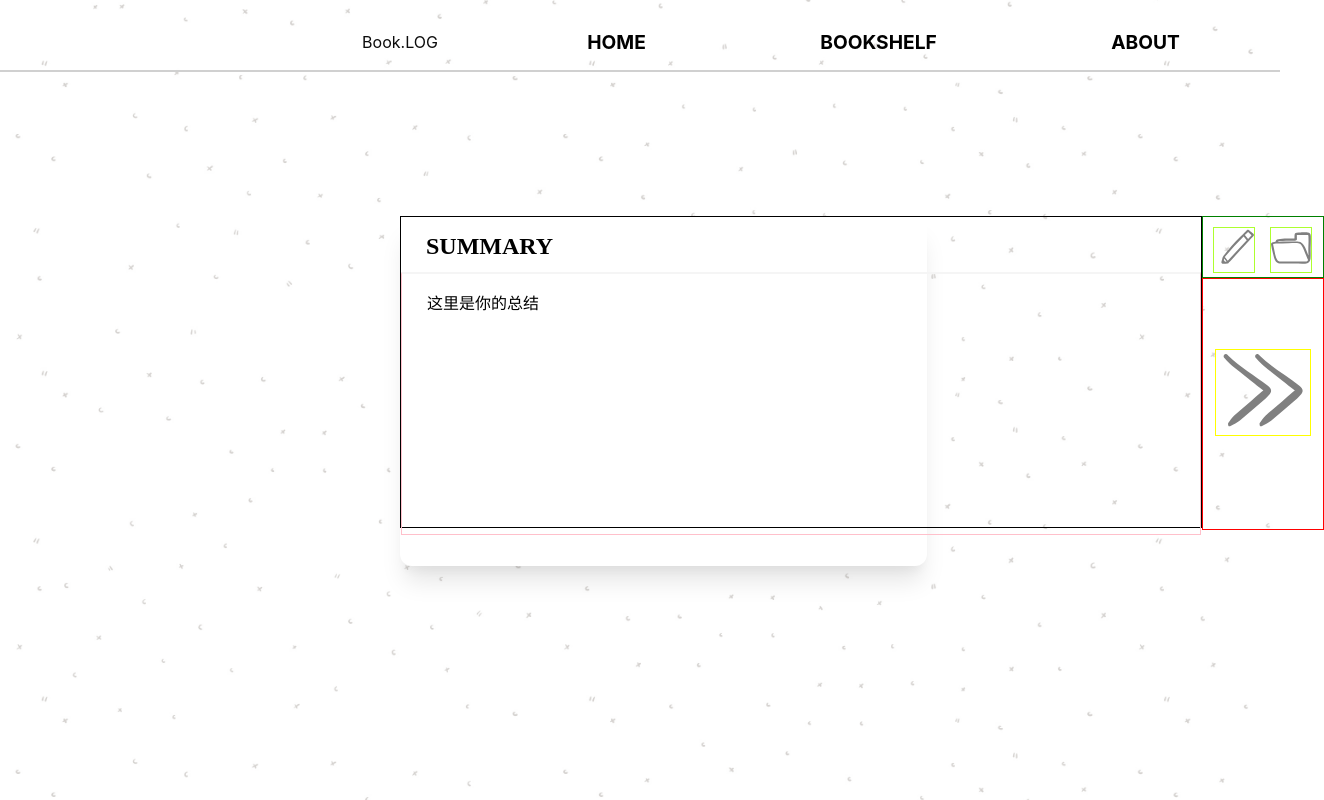
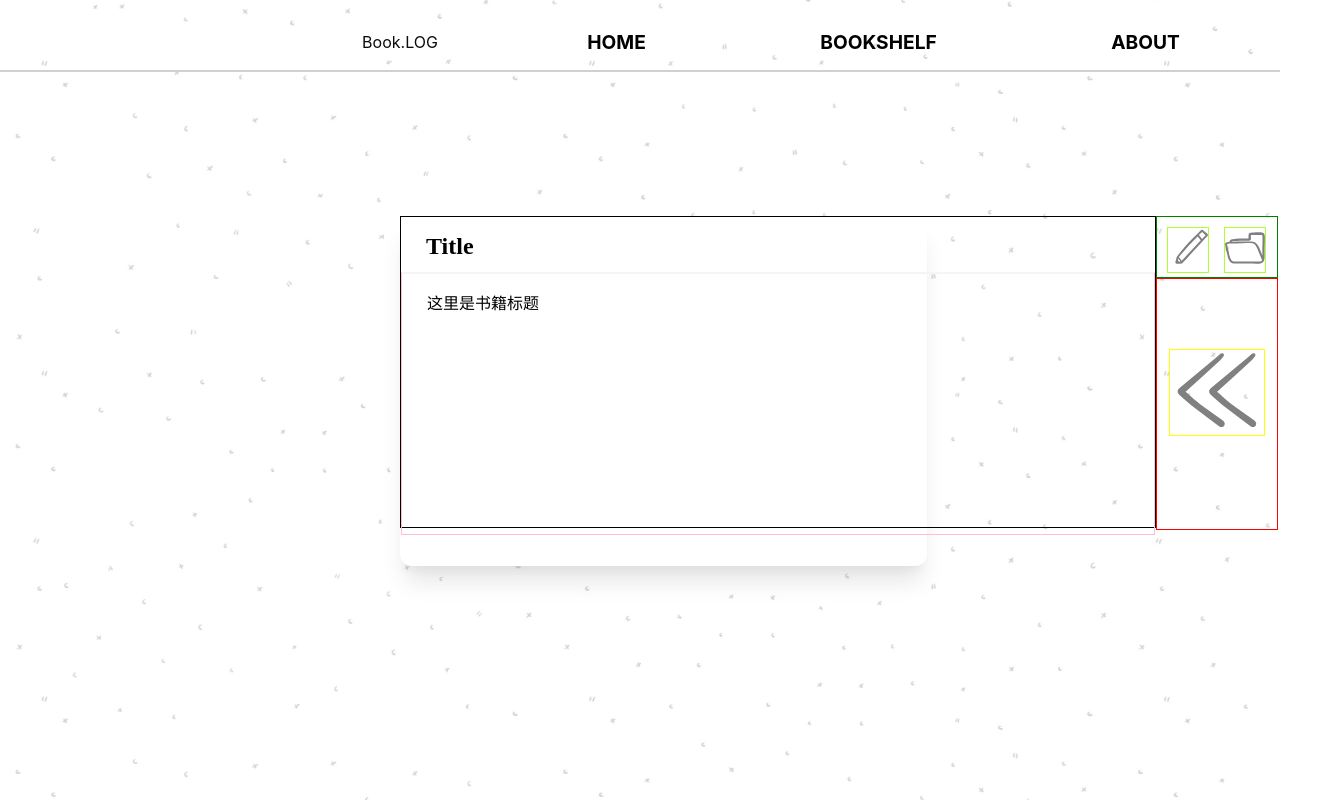
Before and after one commit to farodia/BookSummaryBlog, a React (Create React App) app: page / in a window 1280 px wide. Both pictures are taken after a click on the element 1263 px from the left and 392 px from the top of the page. Shown: the top 800 px of the page, 1324 px wide, since content can reach past the window. Built offline with nearby package versions, Linux system fonts and the light colour scheme.

Commit message:
[jingyi]when clicking right arrow will turn into left arrow and change to the back card

```diff
--- /dev/null
+++ b/src/_svg/LeftArrow.tsx
@@ -0,0 +1,22 @@
+import React, {FC} from "react";
+
+interface LeftArrowProps {
+    visible:boolean
+}
+
+const LeftArrow:FC<LeftArrowProps> =({visible=false}) => {
+    if (visible) {
+        return null;
+    }
+    return (
+        <svg width="80" height="81" viewBox="0 0 100 93" fill="none" xmlns="http://www.w3.org/2000/svg">
+            <path
+                d="M10.7064 48.1114C17.149 53.6325 23.1985 59.3217 29.7705 64.3269C38.6199 71.0668 47.8545 77.3027 56.9606 83.7033C59.4671 85.4655 60.3893 87.9503 59.0937 90.1011C57.7619 92.311 54.8812 92.8401 52.5066 91.0627C40.8894 82.3662 29.2283 73.7164 17.7673 64.8132C12.7745 60.9356 8.23591 56.4777 3.4663 52.308C-0.143558 49.1576 -0.122472 46.0931 3.55171 43.0536C16.0899 32.6835 28.6195 22.3036 41.1402 11.9142C45.2489 8.4875 49.1474 4.81201 53.2534 1.3787C54.2138 0.544774 55.4274 0.0592564 56.6979 0.000488281C58.5672 0.0661221 59.2918 2.26748 58.0047 4.03434C56.7172 5.80006 55.2582 7.4341 53.6492 8.91281C40.2941 21.1728 26.9112 33.4026 13.5004 45.6022C12.703 46.3314 11.8937 47.0435 10.7064 48.1114Z"
+                fill="gray"/>
+            <path
+                d="M50.0866 48.1109C56.5292 53.632 62.5788 59.3212 69.1507 64.3264C78.0001 71.0663 87.2348 77.3022 96.3408 83.7028C98.8474 85.465 99.7695 87.9498 98.4739 90.1006C97.1422 92.3105 94.2614 92.8396 91.8868 91.0622C80.2696 82.3658 68.6085 73.7159 57.1475 64.8127C52.1548 60.9351 47.6162 56.4772 42.8465 52.3075C39.2367 49.1571 39.2578 46.0926 42.932 43.0531C55.4702 32.683 67.9997 22.3031 80.5204 11.9137C84.6291 8.48701 88.5276 4.81152 92.6337 1.37821C93.594 0.544285 94.8076 0.0587681 96.0782 0C97.9474 0.0656338 98.672 2.26699 97.3849 4.03385C96.0974 5.79958 94.6385 7.43362 93.0295 8.91232C79.6743 21.1723 66.2914 33.4021 52.8807 45.6017C52.0832 46.3309 51.2739 47.043 50.0866 48.1109Z"
+                fill="gray"/>
+        </svg>
+    );
+}
+export default LeftArrow;
--- /dev/null
+++ b/src/_svg/RightArrow.tsx
@@ -0,0 +1,21 @@
+import React, {FC} from "react";
+interface RightArrowProps {
+    visible:boolean
+}
+
+const RightArrow:FC<RightArrowProps> =({visible=true})=>{
+    if (!visible){
+        return null;
+    }
+    return (
+        <svg width="80" height="81" viewBox="0 0 100 91" fill="none" xmlns="http://www.w3.org/2000/svg">
+            <path
+                d="M89.815 45.4917C84.3674 41.1816 79.5202 37.3171 74.643 33.4854C66.656 27.2108 58.5496 21.0806 50.7051 14.6347C47.4345 11.9437 44.6826 8.62129 41.7455 5.53781C40.4846 4.21398 39.3826 2.50952 40.8784 0.913964C42.5383 -0.858149 44.3497 0.25769 45.7353 1.636C60.64 16.466 79.0917 26.6424 95.4666 39.5499C100.292 43.3527 100.921 46.5551 96.8351 51.2597C95.5704 52.7677 94.1975 54.1815 92.7272 55.4898C82.0387 64.6667 71.4198 73.9329 60.5206 82.8538C57.021 85.7181 52.7758 87.6903 48.7859 89.9186C48.1059 90.2986 46.3148 90.145 46.2084 89.8352C45.8146 88.6972 45.3829 87.034 45.9309 86.2097C48.085 82.9674 50.2326 79.5596 53.0679 76.9605C59.9109 70.6886 67.153 64.8531 74.2066 58.8089C78.3547 55.2541 82.443 51.6292 86.574 48.0541C87.4778 47.2731 88.4505 46.5675 89.815 45.4917Z"
+                fill="gray"/>
+            <path
+                d="M50.4346 45.4927C44.987 41.1825 40.1398 37.318 35.2626 33.4863C27.2756 27.2118 19.1692 21.0816 11.3247 14.6357C8.05416 11.9447 5.30221 8.62226 2.3651 5.53879C1.10427 4.21496 0.00225389 2.5105 1.49805 0.91494C3.15793 -0.857172 4.96936 0.258667 6.35488 1.63698C21.2597 16.4669 39.7113 26.6434 56.0863 39.5509C60.9117 43.3537 61.5404 46.556 57.4547 51.2607C56.19 52.7687 54.8172 54.1825 53.3468 55.4908C42.6584 64.6677 32.0394 73.9338 21.1403 82.8548C17.6407 85.719 13.3954 87.6913 9.40551 89.9195C8.72554 90.2996 6.9344 90.146 6.82807 89.8362C6.43427 88.6981 6.00249 87.035 6.55054 86.2107C8.70464 82.9683 10.8522 79.5606 13.6876 76.9615C20.5305 70.6896 27.7726 64.854 34.8263 58.8098C38.9743 55.2551 43.0627 51.6302 47.1936 48.0551C48.0974 47.274 49.0701 46.5685 50.4346 45.4927Z"
+                fill="gray"/>
+        </svg>
+    );
+}
+export default RightArrow;
--- a/src/components/BookCard.tsx
+++ b/src/components/BookCard.tsx
@@ -5,8 +5,6 @@ import {FormModal} from "./FormModal";
 import {FormContent} from "./FormContent";
 import {CardChangeToast} from "./CardChangeToast";
 import TitleNavigator from "./TitleNavigator";
-import {useSelector} from "react-redux";
-import {State} from "../state";
 
 interface BookCardProps {
     cardId: string,
@@ -15,10 +13,11 @@ interface BookCardProps {
 export const BookCard:FC<BookCardProps> = ({cardId,cardIndex}) => {
     const [isFormModalVisible, setFormModalVisible] = useState(false);
     const [isCardChangeToastVisible, setCardChangeToastVisible] = useState(false);
+    const [isShowRightArrow,setShowRightArrow] = useState(true);
 
     return (
         <div id="book-container">
-            <SummaryContent cardIndex={cardIndex}/>
+            <SummaryContent cardIndex={cardIndex} isFrontCard={isShowRightArrow} />
             <div>
                 <div>
                     <EditIcons onEdit={() => setFormModalVisible(true)}
@@ -29,7 +28,7 @@ export const BookCard:FC<BookCardProps> = ({cardId,cardIndex}) => {
                     <CardChangeToast cardIndex={cardId} visible={isCardChangeToastVisible}
                                      onCancel={() => setCardChangeToastVisible(false)} />
                 </div>
-                <TitleNavigator/>
+                <TitleNavigator isRightArrow={isShowRightArrow} showRightArrow={()=>{setShowRightArrow(!isShowRightArrow)}}/>
             </div>
 
         </div>
--- a/src/components/CardChangeToast.tsx
+++ b/src/components/CardChangeToast.tsx
@@ -18,7 +18,6 @@ export const CardChangeToast :FC<CardChangeToastProps> = ({visible,onCancel,card
     const newCardId = (new Date()).valueOf();
     const dispatch = useDispatch();
     const {AddCard,DeleteCard} = bindActionCreators(actionCreators,dispatch);
-    console.log("tap toast card index is",cardIndex);
 
     const deleteCard = () => {
         DeleteCard(cardIndex);
--- a/src/components/FormModal.tsx
+++ b/src/components/FormModal.tsx
@@ -1,5 +1,5 @@
 import '../modal.css'
-import React, {FC, ReactChildren} from "react";
+import React, {FC} from "react";
 import HeaderPartOfModal from "./CloseIcon";
 
 interface FormModalProps {
--- /dev/null
+++ b/src/components/FrontAndBackCardContent.tsx
@@ -0,0 +1,41 @@
+import React, {FC} from "react";
+import '../App.css';
+interface FrontCardContentProps {
+    frontCardContent: string,
+    visible:boolean
+}
+
+interface BackCardContentProps {
+    backCardContent: string,
+    visible:boolean
+}
+
+export const FrontCard: FC<FrontCardContentProps> = ({frontCardContent,visible=true}) => {
+    const frontCardTitle = "Summary";
+    if (!visible){
+        return null;
+    }
+    return (
+        <div>
+            <h2 className="article-title">{frontCardTitle}</h2>
+            <div className="summary-box">
+                <p className="summary-content">{frontCardContent}</p>
+            </div>
+        </div>
+    );
+}
+
+export const BackCard: FC<BackCardContentProps> = ({backCardContent,visible=false}) => {
+    const backCardTitle = "Title";
+    if (visible) {
+        return null;
+    }
+    return(
+        <div>
+            <h2 className="article-title">{backCardTitle}</h2>
+            <div className="summary-box">
+                <p className="summary-content">{backCardContent}</p>
+            </div>
+        </div>
+    );
+}
--- a/src/components/SummaryContent.tsx
+++ b/src/components/SummaryContent.tsx
@@ -2,23 +2,22 @@ import React, {FC} from "react";
 import '../App.css';
 import {useSelector} from "react-redux";
 import {State} from "../state";
+import {BackCard, FrontCard} from "./FrontAndBackCardContent";
 interface SummaryContentProps {
     cardIndex: number;
+    isFrontCard:boolean
 }
 
-const SummaryContent:FC<SummaryContentProps> = ({cardIndex=1}) => {
+const SummaryContent:FC<SummaryContentProps> = ({cardIndex=1,isFrontCard= true}) => {
 
     const articleInfo = useSelector((state: State) => state.articles["bookCards"]);
-    console.log("articleInfo",articleInfo);
     const summary = articleInfo[cardIndex].summary;
-    console.log("summary is",summary);
+    const title =  articleInfo[cardIndex].title;
     return (
         <div className="article-content">
             <article>
-                <h2 className="article-title">SUMMARY</h2>
-                <div className="summary-box">
-                    <p className="summary-content">{summary}</p>
-                </div>
+                <FrontCard frontCardContent={summary} visible={isFrontCard}/>
+                <BackCard backCardContent={title} visible={isFrontCard}/>
             </article>
         </div>);
 }
--- a/src/components/TitleNavigator.tsx
+++ b/src/components/TitleNavigator.tsx
@@ -1,18 +1,20 @@
-import React from "react";
+import React, {FC, useState} from "react";
 import '../App.css';
+import RightArrow from "../_svg/RightArrow";
+import LeftArrow from "../_svg/LeftArrow";
 
-const TitleNavigator = () => {
+interface TitleNavigatorProps {
+    isRightArrow:boolean,
+    showRightArrow:()=>void
+
+}
+const TitleNavigator:FC<TitleNavigatorProps> = ({isRightArrow=true,showRightArrow}) => {
+
     return (
         <div className="title-navigator">
-            <div className="svg-title">
-                <svg width="80" height="81" viewBox="0 0 100 91" fill="none" xmlns="http://www.w3.org/2000/svg">
-                    <path
-                        d="M89.815 45.4917C84.3674 41.1816 79.5202 37.3171 74.643 33.4854C66.656 27.2108 58.5496 21.0806 50.7051 14.6347C47.4345 11.9437 44.6826 8.62129 41.7455 5.53781C40.4846 4.21398 39.3826 2.50952 40.8784 0.913964C42.5383 -0.858149 44.3497 0.25769 45.7353 1.636C60.64 16.466 79.0917 26.6424 95.4666 39.5499C100.292 43.3527 100.921 46.5551 96.8351 51.2597C95.5704 52.7677 94.1975 54.1815 92.7272 55.4898C82.0387 64.6667 71.4198 73.9329 60.5206 82.8538C57.021 85.7181 52.7758 87.6903 48.7859 89.9186C48.1059 90.2986 46.3148 90.145 46.2084 89.8352C45.8146 88.6972 45.3829 87.034 45.9309 86.2097C48.085 82.9674 50.2326 79.5596 53.0679 76.9605C59.9109 70.6886 67.153 64.8531 74.2066 58.8089C78.3547 55.2541 82.443 51.6292 86.574 48.0541C87.4778 47.2731 88.4505 46.5675 89.815 45.4917Z"
-                        fill="gray"/>
-                    <path
-                        d="M50.4346 45.4927C44.987 41.1825 40.1398 37.318 35.2626 33.4863C27.2756 27.2118 19.1692 21.0816 11.3247 14.6357C8.05416 11.9447 5.30221 8.62226 2.3651 5.53879C1.10427 4.21496 0.00225389 2.5105 1.49805 0.91494C3.15793 -0.857172 4.96936 0.258667 6.35488 1.63698C21.2597 16.4669 39.7113 26.6434 56.0863 39.5509C60.9117 43.3537 61.5404 46.556 57.4547 51.2607C56.19 52.7687 54.8172 54.1825 53.3468 55.4908C42.6584 64.6677 32.0394 73.9338 21.1403 82.8548C17.6407 85.719 13.3954 87.6913 9.40551 89.9195C8.72554 90.2996 6.9344 90.146 6.82807 89.8362C6.43427 88.6981 6.00249 87.035 6.55054 86.2107C8.70464 82.9683 10.8522 79.5606 13.6876 76.9615C20.5305 70.6896 27.7726 64.854 34.8263 58.8098C38.9743 55.2551 43.0627 51.6302 47.1936 48.0551C48.0974 47.274 49.0701 46.5685 50.4346 45.4927Z"
-                        fill="gray"/>
-                </svg>
+            <div className="svg-title" onClick={showRightArrow}>
+                <RightArrow visible={isRightArrow}/>
+                <LeftArrow visible={isRightArrow}/>
             </div>
         </div>
     );
```
